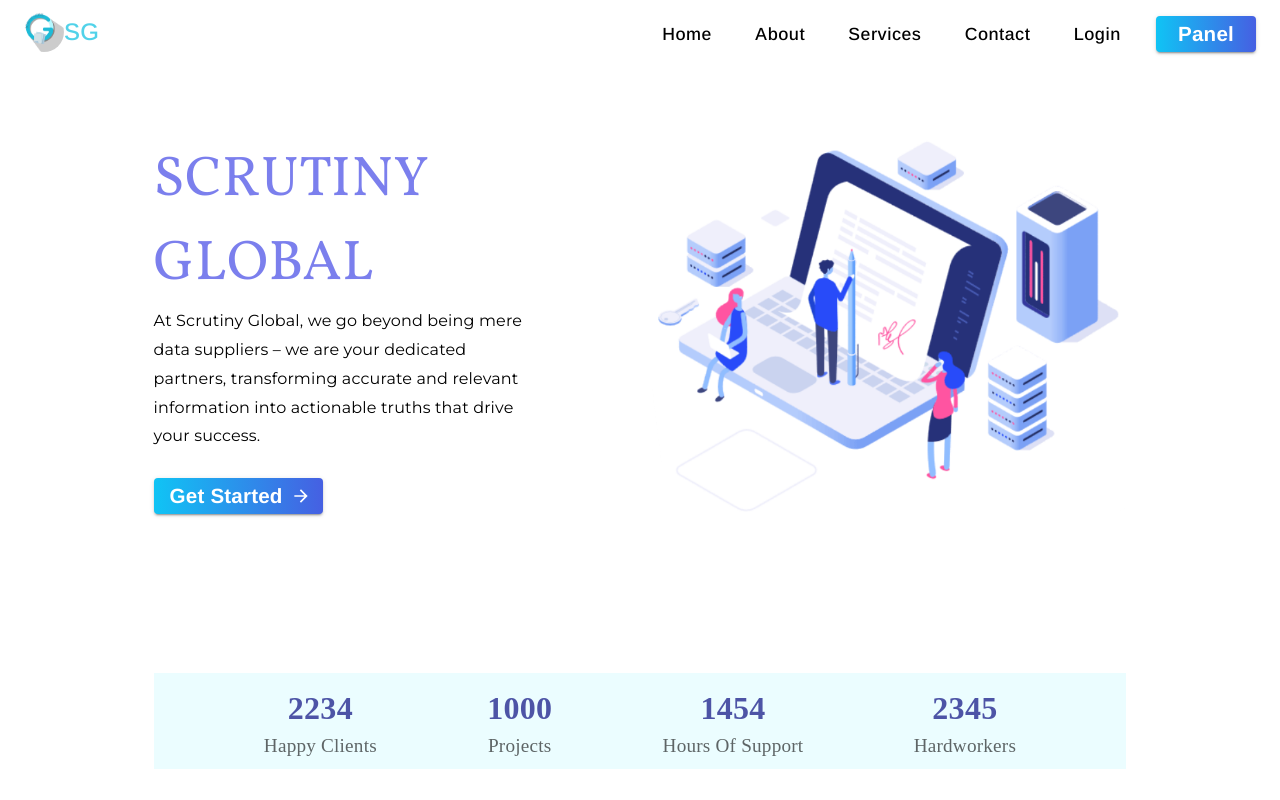
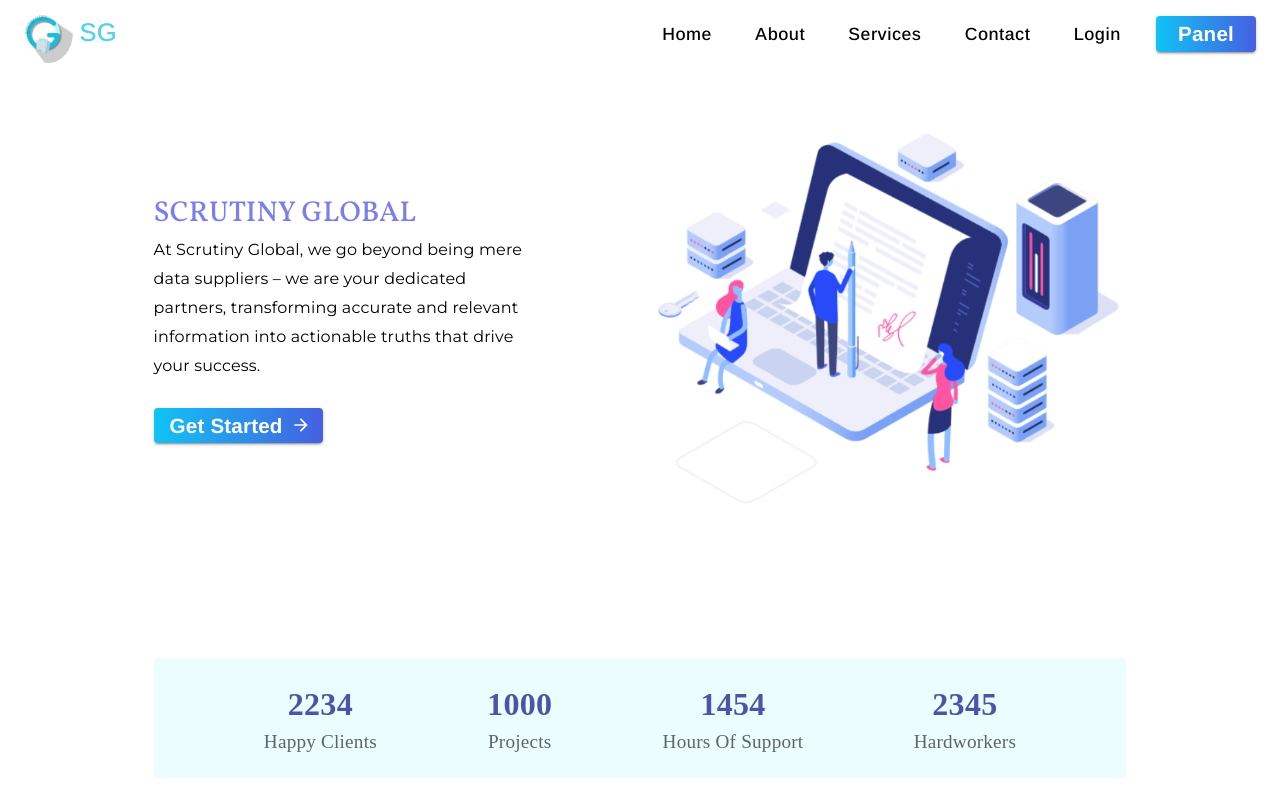
Before and after one commit to pushpak1308/Scrunity_Global, a React (Create React App) app in the folder scrutinyglobal/: page / in a window 1280 px wide. Shown: the top 800 px of the page. Built offline with nearby package versions, Linux system fonts and the light colour scheme.

Commit message:
landing page styling-2

```diff
--- a/scrutinyglobal/src/Screens/LandingPage/ContactUs.js
+++ b/scrutinyglobal/src/Screens/LandingPage/ContactUs.js
@@ -21,6 +21,7 @@ import InstagramIcon from "@mui/icons-material/Instagram";
 import ArrowForwardIosIcon from "@mui/icons-material/ArrowForwardIos";
 import MuiContainedButton from "../../MuiComponents/MuiContainedButton/Index";
 import "./Style.css";
+import { Link } from "react-scroll";
 
 const ContactUs = () => {
   const [formData, setFormData] = useState({
@@ -44,6 +45,15 @@ const ContactUs = () => {
     // Handle form submission logic here
     console.log(formData);
   };
+
+  const usefulLinks = [
+    { text: "Home", link: "home" },
+    { text: "About Us", link: "about" },
+    { text: "Services", link: "services" },
+    { text: "Terms of Service", link: "" },
+    { text: "Privacy Policy", link: "" },
+  ];
+
   return (
     <Grid container id="contact" className="about-grid">
       <Grid item className="contact-us-grid">
@@ -136,7 +146,7 @@ const ContactUs = () => {
                   onChange={handleChange}
                 />
               </Grid>
-              <Grid item xs={12} md={11}>
+              {/* <Grid item xs={12} md={11}>
                 <FormControlLabel
                   className="captcha-box"
                   control={
@@ -148,7 +158,7 @@ const ContactUs = () => {
                   }
                   label="I am not a robot"
                 />
-              </Grid>
+              </Grid>*/}
               <Grid item xs={12} md={11} display="flex" justifyContent="center">
                 <MuiContainedButton type="submit" buttonText="Send Message" />
               </Grid>
@@ -186,18 +196,30 @@ const ContactUs = () => {
         <Grid item xs={12} md={4} justifyContent="center">
           <Typography className="contactUs2-heading">USEFUL LINKS</Typography>
           <List>
-            {[
-              "Home",
-              "About Us",
-              "Services",
-              "Terms of Service",
-              "Privacy Policy",
-            ].map((text) => (
-              <ListItem key={text}>
+            {usefulLinks.map((item) => (
+              <ListItem key={item.text}>
                 <ListItemIcon>
                   <ArrowForwardIosIcon fontSize="small" color="disabled" />
                 </ListItemIcon>
-                <ListItemText className="contactUs2-text" primary={text} />
+                {item.link ? (
+                  <Link
+                    activeClass="active"
+                    smooth
+                    spy
+                    to={item.link}
+                    offset={-25}
+                  >
+                    <ListItemText
+                      className="contactUs2-text"
+                      primary={item.text}
+                    />
+                  </Link>
+                ) : (
+                  <ListItemText
+                    className="contactUs2-text"
+                    primary={item.text}
+                  />
+                )}
               </ListItem>
             ))}
           </List>
--- a/scrutinyglobal/src/Screens/LandingPage/Home.js
+++ b/scrutinyglobal/src/Screens/LandingPage/Home.js
@@ -5,6 +5,7 @@ import homeImage from "../../Images/LandingImages/homeImages/homeImage.png";
 import ArrowForwardIcon from "@mui/icons-material/ArrowForward";
 import MuiContainedButton from "./../../MuiComponents/MuiContainedButton/Index";
 import CardComponentIcon from "../../MuiComponents/MuiCards/CardComponentIcon";
+import { Link } from "react-scroll";
 
 const Home = () => {
   return (
@@ -25,11 +26,19 @@ const Home = () => {
             your dedicated partners, transforming accurate and relevant
             information into actionable truths that drive your success.
           </Typography>
-          <MuiContainedButton
-            buttonText={"Get Started"}
-            type={"button"}
-            endIcon={<ArrowForwardIcon />}
-          />
+          <Link
+            activeClass="active"
+            smooth
+            duration={1000}
+            to="about"
+            offset={-25} // Apply offset only for "Contact"
+          >
+            <MuiContainedButton
+              buttonText={"Get Started"}
+              type={"button"}
+              endIcon={<ArrowForwardIcon />}
+            />
+          </Link>
         </Grid>
         <Grid item md={6} className="home-image">
           <img src={homeImage} alt="home Image" />
--- a/scrutinyglobal/src/Screens/LandingPage/Landing.js
+++ b/scrutinyglobal/src/Screens/LandingPage/Landing.js
@@ -20,7 +20,7 @@ const Landing = (props) => {
     <Grid>
       <AppBar component="nav" className="navBar">
         <Toolbar>
-          <Avatar alt="SG logo" src={logo} />
+          <Avatar alt="SG logo" src={logo} className="navbar-logo" />
           <Typography className="navLogo-text">SG</Typography>
           <Grid container className="navList">
             {navItems.map((item) => (
@@ -32,7 +32,13 @@ const Landing = (props) => {
                     <Button className="navButtons">{item}</Button>
                   </RouteLink>
                 ) : (
-                  <Link activeClass="active" smooth spy to={item.toLowerCase()}>
+                  <Link
+                    activeClass="active"
+                    smooth
+                    spy
+                    to={item.toLowerCase()}
+                    offset={item === "Contact" ? -90 : -25}
+                  >
                     <Button className="navButtons">{item}</Button>
                   </Link>
                 )}
--- a/scrutinyglobal/src/Screens/LandingPage/Style.css
+++ b/scrutinyglobal/src/Screens/LandingPage/Style.css
@@ -3,6 +3,13 @@
   background-color: #fff !important;
   box-shadow: none !important;
   position: fixed;
+}
+
+.navbar-logo {
+  padding-top: 1%;
+  margin-right: 0.5%;
+  width: 4% !important;
+  height: 4% !important;
 }
 .navButtons {
   font-family: "Arimo", sans-serif !important;
@@ -29,7 +36,7 @@
 .navLogo-text {
   font-family: "Arimo", sans-serif !important;
   font-weight: 500 !important;
-  font-size: 1.5rem !important;
+  font-size: 160% !important;
   color: rgba(29, 197, 226, 0.77) !important;
   display: block;
   flex-grow: 1;
@@ -37,8 +44,8 @@
 
 .vollkorn-heading {
   font-family: "Vollkorn", serif !important;
-  font-weight: 500;
-  font-size: 7vh !important;
+  font-weight: 500 !important;
+  font-size: 180% !important;
   color: rgba(83, 89, 231, 0.77);
 }
 
@@ -51,9 +58,10 @@
   height: 55vh;
 }
 .iconCardGrid {
-  height: 12vh;
-  margin-top: 3% !important;
+  height: 15vh;
+  margin-top: 4% !important;
   background-color: #ebfdff;
+  /* padding: 2%; */
 }
 
 .main-container-landing {
@@ -224,6 +232,7 @@
 .contactUs2-text {
   font-family: "Arimo";
   font-size: 1rem;
+  cursor: pointer;
 }
 
 .contactUs1-smallbox {
@@ -244,14 +253,14 @@
 
 .smallBox-heading {
   font-family: "Arimo" !important;
-  font-size: 3vh !important;
+  font-size: 140% !important;
   font-weight: 600 !important;
   color: rgba(83, 89, 231, 0.77);
 }
 
 .smallBox-text {
   font-family: "Arimo" !important;
-  font-size: 3vh;
+  font-size: 85% !important;
 }
 
 .surveyContent-text {
```
